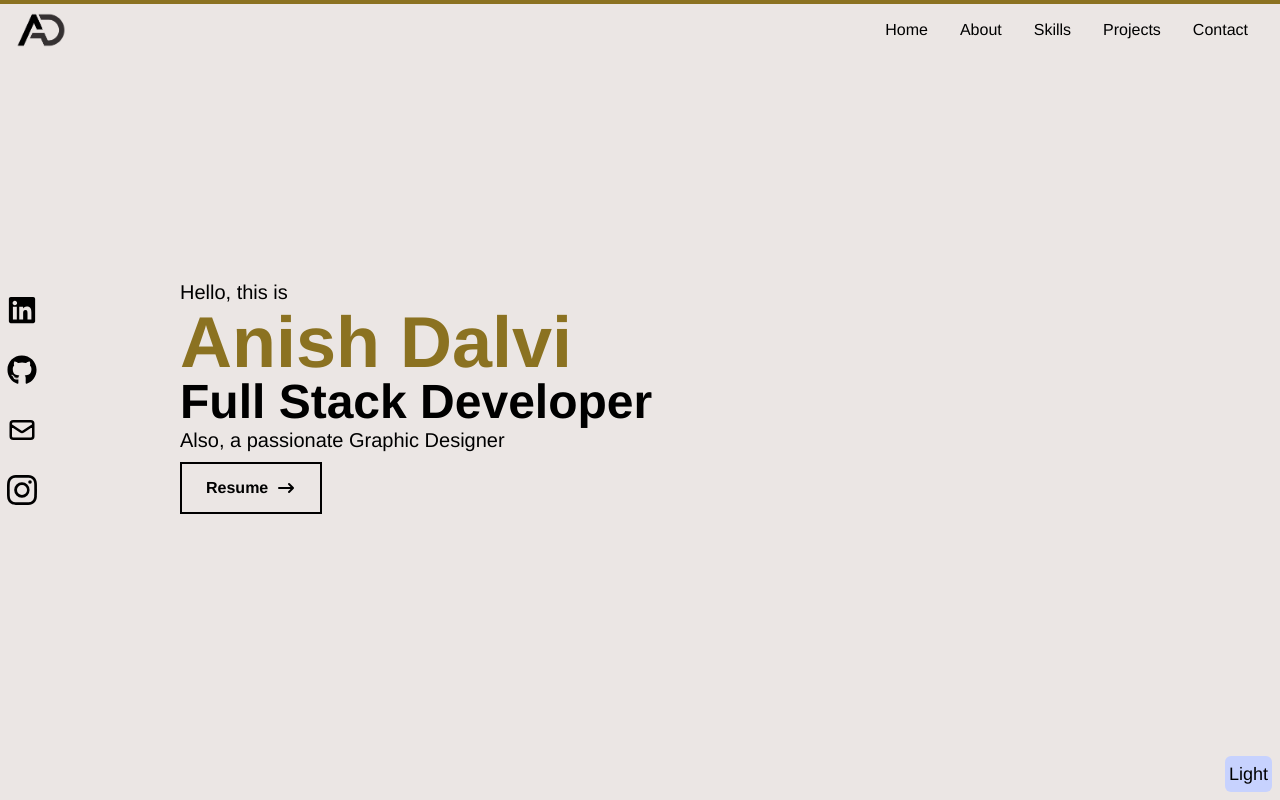
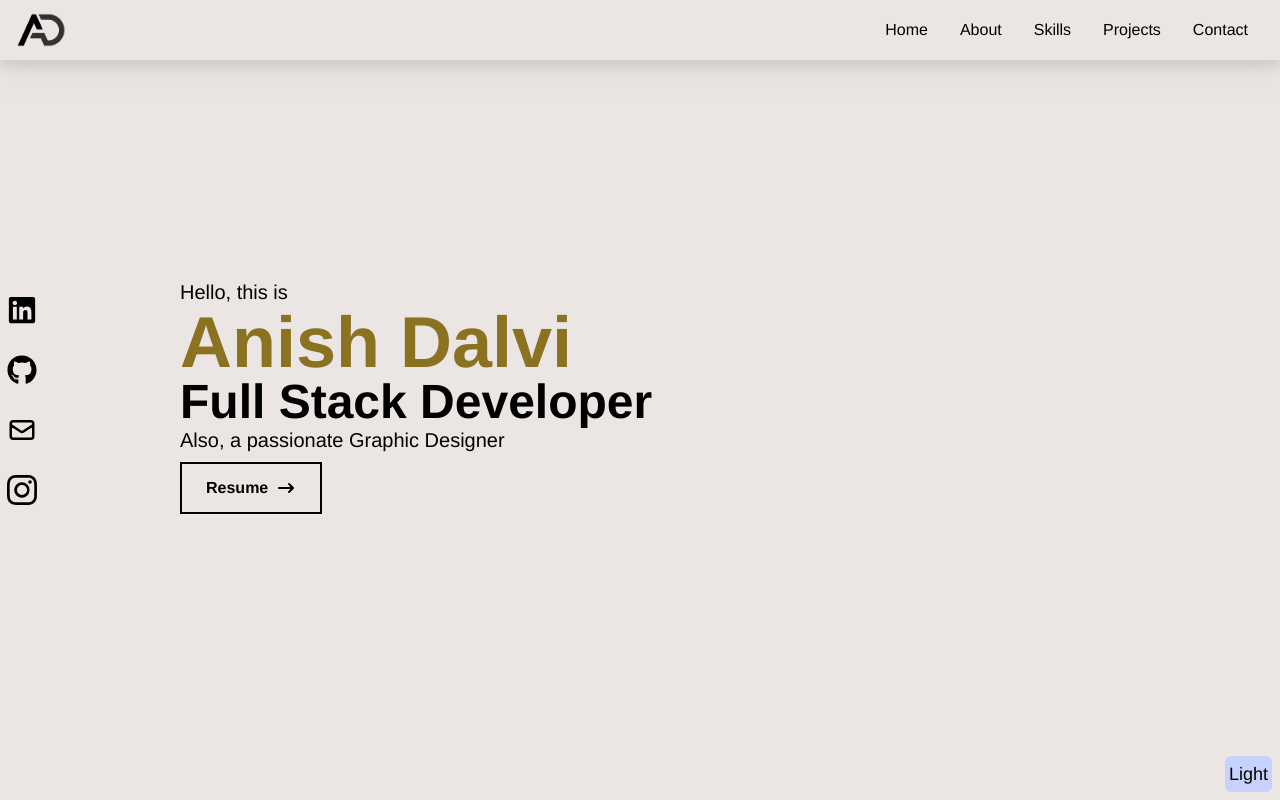
Before and after one commit to anishdalvi/portfolio-2023, a React (Vite) app: page / in a window 1280 px wide. Shown: the top 800 px of the page. Built offline with nearby package versions, Linux system fonts and the light colour scheme.

Commit message:
Added Drop shadow to Navbar

```diff
--- a/src/components/Navbar.jsx
+++ b/src/components/Navbar.jsx
@@ -16,7 +16,8 @@ const Navbar = ({ theme }) => {
     //console.log(theme);
 
     return (
-        <div className='fixed w-full h-[60px] flex justify-between items-center px-4 bg-light-bg text-black-400 dark:bg-dark-bg2 dark:text-gray-400'>
+        <div className='fixed w-full h-[60px] flex justify-between items-center bg-light-bg text-black-400 dark:bg-dark-bg2 dark:text-gray-400 z-50'>
+            <div className="navbar fixed w-full h-[60px] flex justify-between items-center bg-light-bg dark:bg-dark-bg2 px-4 text-black-400   drop-shadow-xl">
                 <div className="logo">
 
                     {
@@ -37,7 +38,7 @@ const Navbar = ({ theme }) => {
                             </Link>
                         </li>
                         <li>
-                        <Link to="about" smooth={true} duration={800}>
+                            <Link to="about" smooth={true} duration={500}>
                                 About
                             </Link>
                         </li>
@@ -62,12 +63,12 @@ const Navbar = ({ theme }) => {
 
                 {/* Hamburger */}
                 <div className='md:hidden z-20' onClick={handleClick}>
-                {!nav ? <FaBars /> : <FaTimes /> }
+                    {!nav ? <FaBars /> : <FaTimes />}
 
                 </div>
 
                 {/* Mobile Menu */}
-            <div className={!nav ? 'hidden' : 'absolute top-0 left-0 w-full' }>
+                <div className={!nav ? 'hidden' : 'absolute top-0 left-0 w-full'}>
                     <ul className=' h-screen flex flex-col justify-center items-center bg-light-bg text-dark dark:bg-dark-bg2 dark:text-light'>
                         <li className='py-6 text-3xl'>
                             <Link onClick={handleClick} to="home" smooth={true} duration={500}>
@@ -96,9 +97,10 @@ const Navbar = ({ theme }) => {
                         </li>
                     </ul>
                 </div>
+            </div>
 
             {/* Social Icons */}
-            <div className='hidden md:flex fixed flex-col top-[35%] left-0'>
+            <div className='hidden md:flex fixed flex-col top-[35%] left-0 '>
                 <ul>
                     <li className='flex w-[180px] h-[60px] justify-between items-center ml-[-115px] hover:ml-[-15px] duration-300 '>
                         <a
```
Lines whose indentation alone changed are shown as unchanged.
